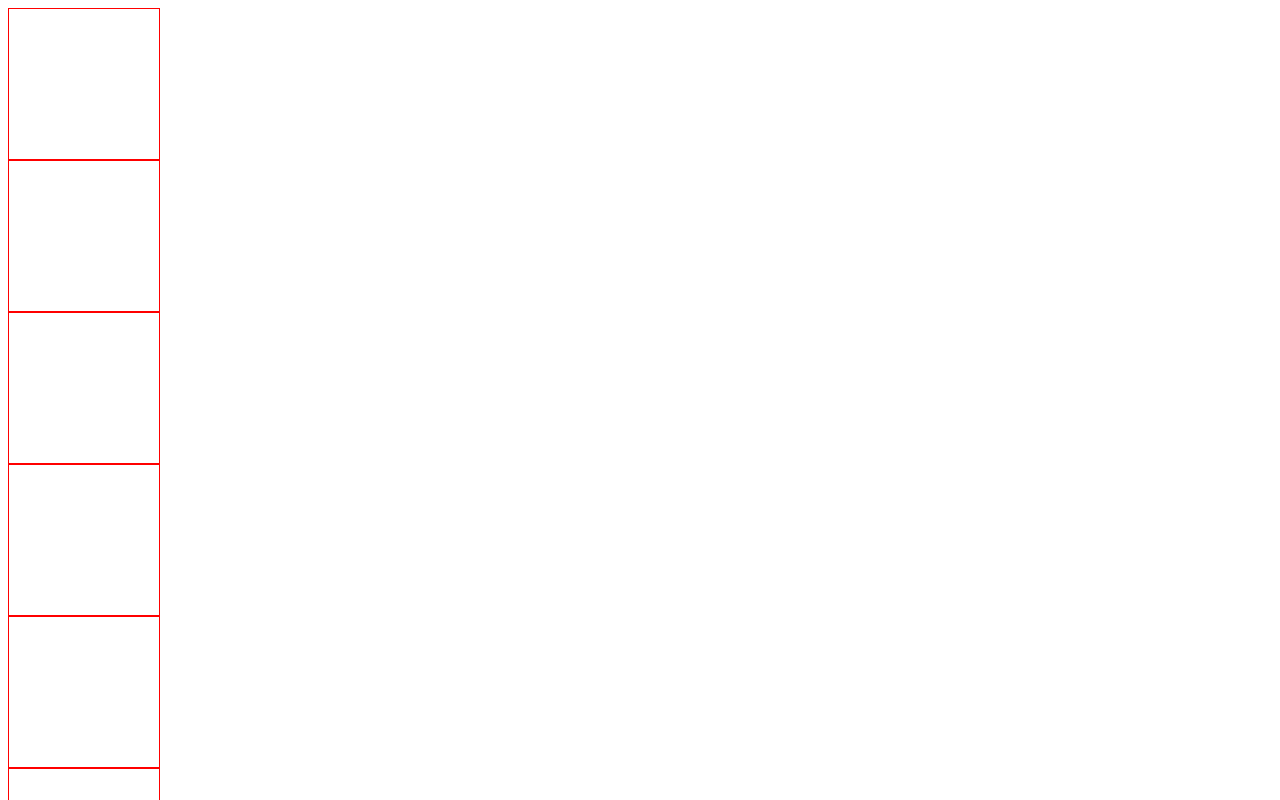
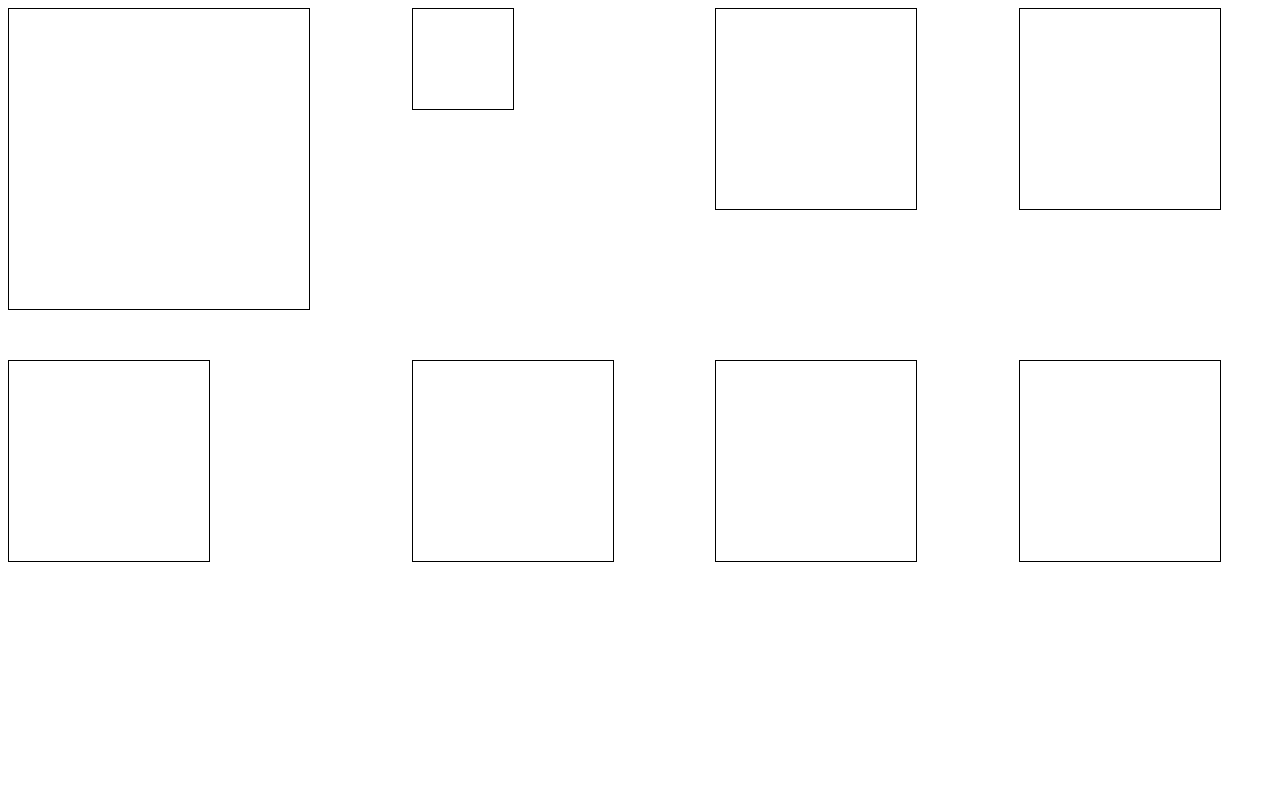
Before and after one commit to filipeestacio/grid-direction-aware, a React (Create React App) app: page / in a window 1280 px wide. Shown: the top 800 px of the page. Built offline with nearby package versions, Linux system fonts and the light colour scheme; the HTML template or start-up script is replaced by a standard one.

Commit message:
determined direction and set state methods

```diff
--- a/src/components/Grid.js
+++ b/src/components/Grid.js
@@ -3,14 +3,25 @@ import styled from 'styled-components';
 import { Square } from './Square';
 
 const StyledGrid = styled.div`
+  width: auto;
   display: grid;
+  grid-template-columns: auto auto auto auto;
+  grid-template-rows: auto auto;
+  grid-column-gap: 50px;
+  grid-row-gap: 50px;
 `;
 
 export const Grid = () => {
   return (
     <StyledGrid>
-      <Square></Square>
-      <Square></Square>
+      <Square
+        size="300px"
+        infoTitle="I am a title"
+        infoText="Lorem ipsum dolor sit amet, consectetur adipiscing"
+      >
+        Hello!
+      </Square>
+      <Square size="100px"></Square>
       <Square></Square>
       <Square></Square>
       <Square></Square>
--- a/src/components/Square.js
+++ b/src/components/Square.js
@@ -1,12 +1,76 @@
-import React from 'react';
+import React, { useState } from 'react';
 import styled from 'styled-components';
 
 const StyledSquare = styled.div`
-  width: 150px;
-  height: 150px;
-  border: 1px solid red;
+  width: ${(props) => props.size || '200px'};
+  height: ${(props) => props.size || '200px'};
+  border: 1px solid black;
+  background: ${(props) => (props.movement === 'inTop' ? 'red' : '')};
 `;
 
-export const Square = () => {
-  return <StyledSquare />;
+const TextBox = styled.div.attrs((props) => ({
+  duration: '300ms',
+  timingFn: 'ease',
+  turquoise: '#1ABC9C',
+  wetAsphalt: '#34495E',
+  midnightBlue: '#2C3E50',
+  clouds: '#ECF0F1',
+}))`
+  transform: rotate3d(1, 0, 0, 90deg);
+
+  width: 100%;
+  height: 100%;
+  padding: 20px;
+  position: absolute;
+  top: 0;
+  left: 0;
+  border-radius: 4px;
+  pointer-events: none;
+  background-color: transparentize(${(props) => props.turquoise}, 0.1);
+`;
+
+export const Square = ({ size }) => {
+  const [direction, setDirection] = useState();
+
+  const getDirection = (event) => {
+    const item = event.currentTarget;
+
+    const cursor = { x: event.pageX, y: event.pageY };
+    const center = {
+      x: item.offsetLeft + item.offsetWidth / 2,
+      y: item.offsetTop + item.offsetHeight / 2,
+    };
+
+    const deltaX = cursor.x - center.x;
+    const deltaY = cursor.y - center.y;
+
+    // Calculates the angle theta
+    const theta = (Math.atan2(deltaX, deltaY) * 180) / Math.PI;
+
+    // Works out the direction of the cursor based on the quadrant of theta
+    return Math.abs(theta) >= 135
+      ? 'top'
+      : Math.abs(theta) <= 45
+      ? 'bottom'
+      : theta > 0
+      ? 'left'
+      : theta < 0
+      ? 'right'
+      : null;
+  };
+
+  const mouseAction = (event) => {
+    setDirection(`${event.type}-${getDirection(event)}`);
+  };
+
+  return (
+    <StyledSquare
+      size={size}
+      onMouseEnter={(event) => mouseAction(event)}
+      onMouseLeave={(event) => mouseAction(event)}
+    >
+      {direction}
+      <TextBox>Caption goes here</TextBox>
+    </StyledSquare>
+  );
 };
```
